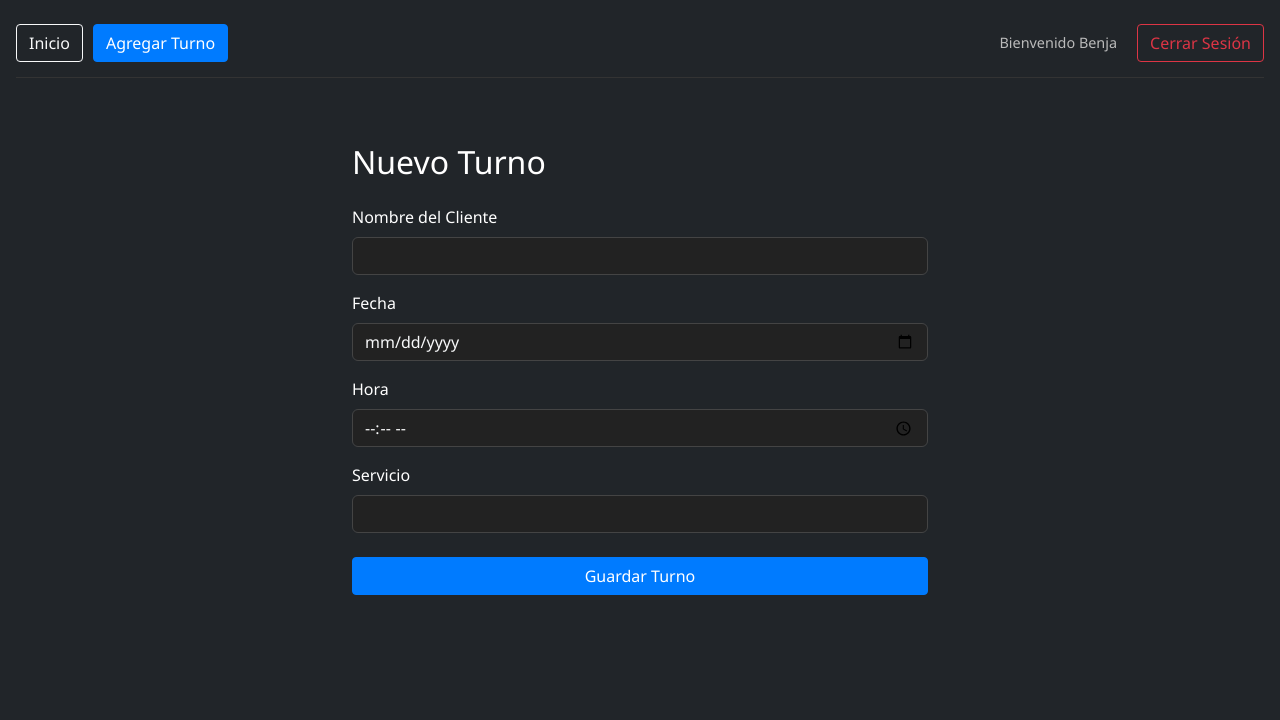
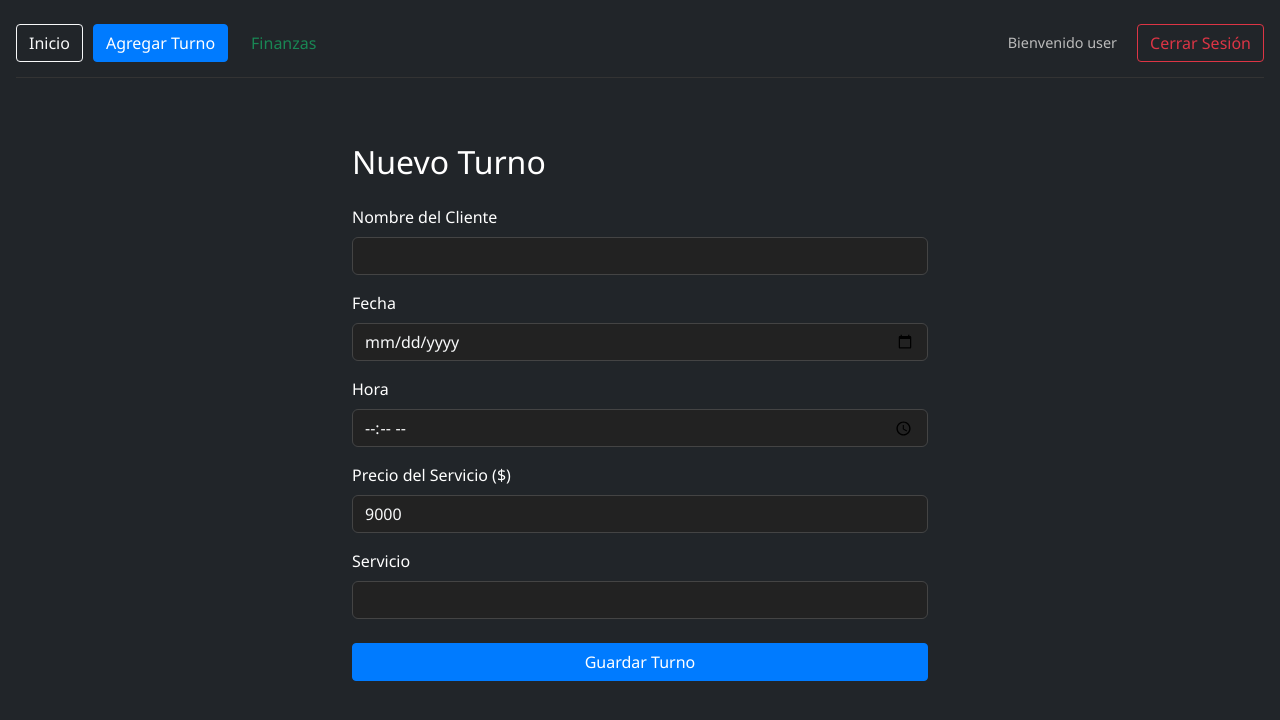
Before and after one commit to esbreenn/barber-turnos-app, a React (Vite) app: page /nuevo in a window 1280 px wide. Shown: the top 720 px of the page. Built offline with nearby package versions, Linux system fonts and the light colour scheme; no server answers; sample sign-in values are in the browser's storage.

Commit message:
Feature: Implement monthly finances section (without Excel export)

```diff
--- a/src/components/Navbar.jsx
+++ b/src/components/Navbar.jsx
@@ -4,7 +4,7 @@ import React from 'react';
 import { Link, useNavigate } from 'react-router-dom';
 import { getAuth, signOut } from 'firebase/auth';
 
-function Navbar() {
+function Navbar({ currentUser }) {
   const navigate = useNavigate();
   const auth = getAuth();
 
@@ -26,10 +26,15 @@ function Navbar() {
         <Link to="/nuevo" className="btn btn-primary">
           Agregar Turno
         </Link>
+        {/* ¡NUEVO ENLACE para Finanzas! */}
+        <Link to="/finanzas" className="btn btn-outline-success"> {/* Puedes elegir otro color de botón */}
+          Finanzas
+        </Link>
       </div>
       <div className="user-actions">
+        {/* Aquí mostramos el email del usuario logueado */}
         <span className="welcome-text">
-          Bienvenido Benja
+          Bienvenido {currentUser && currentUser.email ? currentUser.email.split('@')[0] : 'Usuario'}
         </span>
         <button onClick={handleLogout} className="btn btn-outline-danger">
           Cerrar Sesión
--- a/src/components/TurnoForm.jsx
+++ b/src/components/TurnoForm.jsx
@@ -3,7 +3,8 @@
 import React from 'react';
 
 function TurnoForm({ turnoData, onFormChange, onSubmit, isSaving, submitText }) {
-  const { nombre, fecha, hora, servicio } = turnoData;
+  // Asegúrate de incluir 'precio' en la desestructuración AQUI
+  const { nombre, fecha, hora, servicio, precio } = turnoData;
 
   return (
     <form onSubmit={onSubmit}>
@@ -43,6 +44,19 @@ function TurnoForm({ turnoData, onFormChange, onSubmit, isSaving, submitText })
           required
         />
       </div>
+      <div className="mb-3"> {/* ¡ESTE ES EL NUEVO CAMPO: PRECIO! */}
+        <label htmlFor="precio" className="form-label">Precio del Servicio ($)</label>
+        <input
+          type="number" // Usamos type="number" para precios
+          className="form-control"
+          id="precio"
+          name="precio"
+          value={precio || ''} // Si no hay precio, muestra vacío
+          onChange={onFormChange}
+          min="0" // Evita precios negativos
+          step="0.01" // Permite céntimos si es necesario (o "1" si solo son enteros)
+        />
+      </div>
       <div className="mb-4">
         <label htmlFor="servicio" className="form-label">Servicio</label>
         <input
--- a/src/pages/AddTurno.jsx
+++ b/src/pages/AddTurno.jsx
@@ -7,7 +7,8 @@ import { useNavigate } from 'react-router-dom';
 import TurnoForm from '../components/TurnoForm';
 import toast from 'react-hot-toast';
 
-const initialState = { nombre: '', fecha: '', hora: '', servicio: '' };
+// ¡AQUI es donde establecemos el precio base de 9000!
+const initialState = { nombre: '', fecha: '', hora: '', servicio: '', precio: '9000' };
 
 function AddTurno() {
   const [turno, setTurno] = useState(initialState);
@@ -21,6 +22,9 @@ function AddTurno() {
 
   const handleSubmit = async (e) => {
     e.preventDefault();
+    // Aseguramos que el precio sea un número antes de guardar, si se ingresó.
+    const precioNumerico = turno.precio ? parseFloat(turno.precio) : 0; // Convertimos a número, 0 si está vacío o no es válido
+
     if (!turno.nombre.trim() || !turno.fecha || !turno.hora) {
       toast.error('Nombre, fecha y hora son campos obligatorios.');
       return;
@@ -42,12 +46,12 @@ function AddTurno() {
         return;
       }
 
-      await addDoc(collection(db, "turnos"), { ...turno, creado: Timestamp.now() });
+      // Guardamos el turno con el precio (convertido a número)
+      await addDoc(collection(db, "turnos"), { ...turno, precio: precioNumerico, creado: Timestamp.now() });
       toast.success('Turno guardado con éxito');
       navigate('/');
 
     } catch (err) {
-      // Usamos la variable 'err' para depuración y eliminamos el warning
       console.error("Error en handleSubmit de AddTurno:", err);
       toast.error('Hubo un error al validar o guardar el turno.');
     } finally {
--- a/src/pages/EditTurno.jsx
+++ b/src/pages/EditTurno.jsx
@@ -1,6 +1,7 @@
 // src/pages/EditTurno.jsx
 
 import React, { useState, useEffect } from 'react';
+// Asegúrate de importar collection, query, where, getDocs
 import { doc, getDoc, updateDoc, collection, query, where, getDocs } from 'firebase/firestore';
 import { db } from '../firebase/config';
 import { useParams, useNavigate } from 'react-router-dom';
@@ -19,12 +20,15 @@ function EditTurno() {
       try {
         const turnoDoc = await getDoc(doc(db, 'turnos', id));
         if (turnoDoc.exists()) {
-          setTurno({ id: turnoDoc.id, ...turnoDoc.data() });
+          const data = turnoDoc.data();
+          // Aseguramos que el precio se cargue como string para el input type="number"
+          setTurno({ id: turnoDoc.id, ...data, precio: data.precio !== undefined ? String(data.precio) : '' });
         } else {
           toast.error('El turno no existe.');
           navigate('/');
         }
       } catch (err) {
+        // Añadimos console.error para depuración
         console.error("Error en fetchTurno de EditTurno:", err);
         toast.error('Error al cargar el turno.');
         navigate('/');
@@ -49,6 +53,7 @@ function EditTurno() {
     setIsSaving(true);
 
     try {
+      // Lógica para verificar si el horario ya está ocupado por otro turno
       const q = query(
         collection(db, "turnos"),
         where("fecha", "==", turno.fecha),
@@ -59,6 +64,7 @@ function EditTurno() {
       let isOccupied = false;
 
       querySnapshot.forEach((doc) => {
+        // Importante: si el turno encontrado es el mismo que estamos editando, no lo consideramos "ocupado"
         if (doc.id !== id) {
           isOccupied = true;
         }
@@ -70,13 +76,19 @@ function EditTurno() {
         return;
       }
 
-      const { id: turnoId, ...dataToUpdate } = turno;
+      // Convertimos el precio a número antes de actualizarlo en Firebase
+      const precioNumerico = turno.precio ? parseFloat(turno.precio) : 0;
+
+      const { id: turnoId, ...dataToUpdate } = turno; // Extraemos el ID
       const turnoDocRef = doc(db, 'turnos', turnoId);
-      await updateDoc(turnoDocRef, dataToUpdate);
+      // Actualizamos el documento con los nuevos datos y el precio convertido a número
+      await updateDoc(turnoDocRef, { ...dataToUpdate, precio: precioNumerico });
+
       toast.success('Turno actualizado con éxito');
       navigate('/');
 
     } catch (err) {
+      // Añadimos console.error para depuración
       console.error("Error en handleSubmit de EditTurno:", err);
       toast.error('Error al actualizar el turno.');
     } finally {
@@ -85,11 +97,16 @@ function EditTurno() {
   };
 
   if (loading) return <div className="text-center mt-5"><div className="spinner-border"></div></div>;
+  // Añadimos un mensaje si el turno no se encontró (después de cargar)
   if (!turno) return <div className="alert alert-danger text-center">No se encontró el turno.</div>;
 
   return (
+    // Contenedor para centrar la tarjeta
     <div className="container mt-4" style={{ maxWidth: '600px' }}>
-      <h2 className="mb-4">Editar Turno</h2>
+      {/* La tarjeta que envuelve el formulario */}
+      <div className="card bg-dark text-white p-4 shadow-sm" style={{ maxWidth: '500px', width: '100%' }}>
+        <h2 className="mb-4 text-center">Editar Turno</h2>
+        {turno && ( // Renderizamos el formulario solo si 'turno' no es null
           <TurnoForm
             turnoData={turno}
             onFormChange={handleChange}
@@ -97,6 +114,8 @@ function EditTurno() {
             isSaving={isSaving}
             submitText="Actualizar Turno"
           />
+        )}
+      </div>
     </div>
   );
 }
--- /dev/null
+++ b/src/pages/Finances.jsx
@@ -0,0 +1,123 @@
+// src/pages/Finances.jsx
+
+import React, { useState, useEffect, useMemo } from 'react';
+import { collection, onSnapshot, query, orderBy } from 'firebase/firestore';
+import { db } from '../firebase/config';
+import toast from 'react-hot-toast';
+
+function Finances() {
+    const [allTurnos, setAllTurnos] = useState([]);
+    const [loading, setLoading] = useState(true);
+    const [error, setError] = useState(null);
+
+    // Estado para el mes y año seleccionados (por defecto, el mes y año actuales)
+    const today = new Date();
+    const [selectedMonth, setSelectedMonth] = useState(today.getMonth() + 1); // getMonth() es 0-11
+    const [selectedYear, setSelectedYear] = useState(today.getFullYear());
+
+    useEffect(() => {
+        // Obtenemos todos los turnos, ordenados por fecha, para poder filtrarlos en el cliente
+        const q = query(collection(db, "turnos"), orderBy("fecha", "asc"));
+
+        const unsubscribe = onSnapshot(q,
+            (snapshot) => {
+                const data = snapshot.docs.map((doc) => ({ id: doc.id, ...doc.data() }));
+                setAllTurnos(data);
+                setLoading(false);
+            },
+            (err) => {
+                console.error("Error al obtener turnos para finanzas:", err);
+                setError("Error al cargar los datos de finanzas.");
+                setLoading(false);
+            }
+        );
+
+        return () => unsubscribe(); // Limpieza al desmontar el componente
+    }, []);
+
+    // Cálculo de las ganancias para el mes y año seleccionados
+    const monthlyEarnings = useMemo(() => {
+        let total = 0;
+        const turnosDelMes = allTurnos.filter(turno => {
+            // Asumimos que turno.fecha está en formato 'YYYY-MM-DD'
+            const [year, month] = turno.fecha.split('-').map(Number);
+            return year === selectedYear && month === selectedMonth;
+        });
+
+        turnosDelMes.forEach(turno => {
+            // Aseguramos que el precio es un número antes de sumarlo
+            total += parseFloat(turno.precio || 0);
+        });
+
+        return total;
+    }, [allTurnos, selectedMonth, selectedYear]);
+
+    // Opciones de años para el selector
+    const years = useMemo(() => {
+        const currentYear = new Date().getFullYear();
+        // Generamos un rango de años, por ejemplo, 5 años antes y 1 año después del actual
+        const yearsArray = [];
+        for (let i = currentYear - 5; i <= currentYear + 1; i++) {
+            yearsArray.push(i);
+        }
+        return yearsArray;
+    }, []);
+
+    // Opciones de meses
+    const months = [
+        { value: 1, name: 'Enero' }, { value: 2, name: 'Febrero' }, { value: 3, name: 'Marzo' },
+        { value: 4, name: 'Abril' }, { value: 5, name: 'Mayo' }, { value: 6, name: 'Junio' },
+        { value: 7, name: 'Julio' }, { value: 8, name: 'Agosto' }, { value: 9, name: 'Septiembre' },
+        { value: 10, name: 'Octubre' }, { value: 11, name: 'Noviembre' }, { value: 12, name: 'Diciembre' }
+    ];
+
+    if (loading) return <div className="text-center mt-5"><div className="spinner-border text-primary"></div></div>;
+    if (error) return <div className="alert alert-danger text-center mt-5">{error}</div>;
+
+    return (
+        <div className="container mt-4" style={{ maxWidth: '700px' }}>
+            <h2 className="mb-4 text-white text-center">Resumen de Finanzas</h2>
+
+            <div className="card bg-dark text-white p-4 shadow-sm mb-4">
+                <div className="d-flex justify-content-center align-items-center mb-3">
+                    <label htmlFor="month-select" className="form-label me-2 mb-0">Mes:</label>
+                    <select
+                        id="month-select"
+                        className="form-select w-auto me-3 bg-secondary text-white border-0"
+                        value={selectedMonth}
+                        onChange={(e) => setSelectedMonth(Number(e.target.value))}
+                    >
+                        {months.map(month => (
+                            <option key={month.value} value={month.value}>{month.name}</option>
+                        ))}
+                    </select>
+
+                    <label htmlFor="year-select" className="form-label me-2 mb-0">Año:</label>
+                    <select
+                        id="year-select"
+                        className="form-select w-auto bg-secondary text-white border-0"
+                        value={selectedYear}
+                        onChange={(e) => setSelectedYear(Number(e.target.value))}
+                    >
+                        {years.map(year => (
+                            <option key={year} value={year}>{year}</option>
+                        ))}
+                    </select>
+                </div>
+
+                <h3 className="text-center mt-4 mb-3">
+                    Ganancias Totales del Mes: <span className="text-primary fs-4">${monthlyEarnings.toFixed(2)}</span>
+                </h3>
+
+                <p className="text-center text-white-50">
+                    Calculado a partir de los turnos con precio en el mes seleccionado.
+                </p>
+            </div>
+
+            {/* Opcional: Aquí podrías mostrar una tabla de los turnos de ese mes con sus precios individuales */}
+            {/* Si te interesa, podemos añadir la visualización de los turnos que componen el total. */}
+        </div>
+    );
+}
+
+export default Finances;
```
Also changed, not shown: public/redirect.js (deleted, +0 -21 lines), src/App.jsx (+7 -2 lines). Lines whose indentation alone changed are shown as unchanged.
